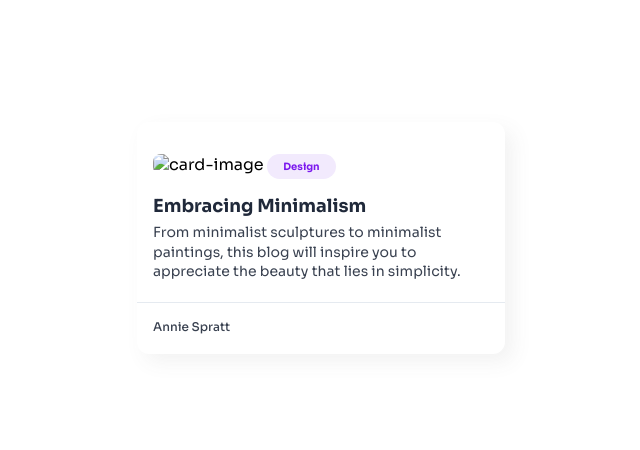
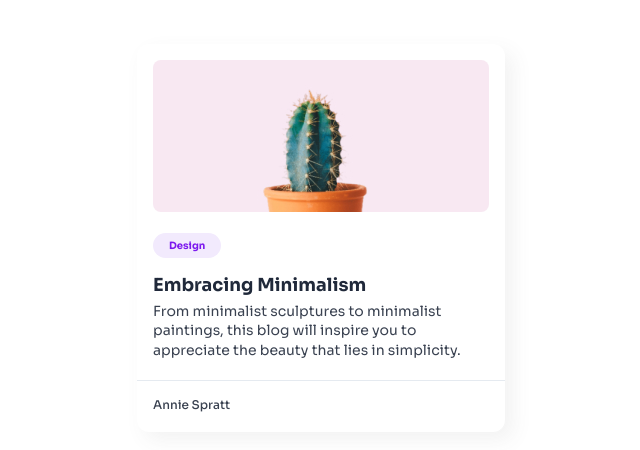
Before and after one commit to thanawangk/minimal-blog-card-starter, a plain HTML site: page index.html in a window 1280 px wide. Shown: the part 162-612 px from the top of the page, without its empty margins (319-959 px from the left). Drawn offline with Linux system fonts and the light colour scheme; the site is published under a folder, as on GitHub Pages, so addresses that start at the root find nothing.

Commit message:
fix: image path

```diff
--- a/index.html
+++ b/index.html
@@ -110,7 +110,7 @@
   <main>
     <div class="card">
       <div class="card-body">
-        <img src="/resources/Cactus.jpg" alt="card-image">
+        <img src="./resources/Cactus.jpg" alt="card-image">
         <span class="tag">Design</span>
 
         <div class="card-content">
```
